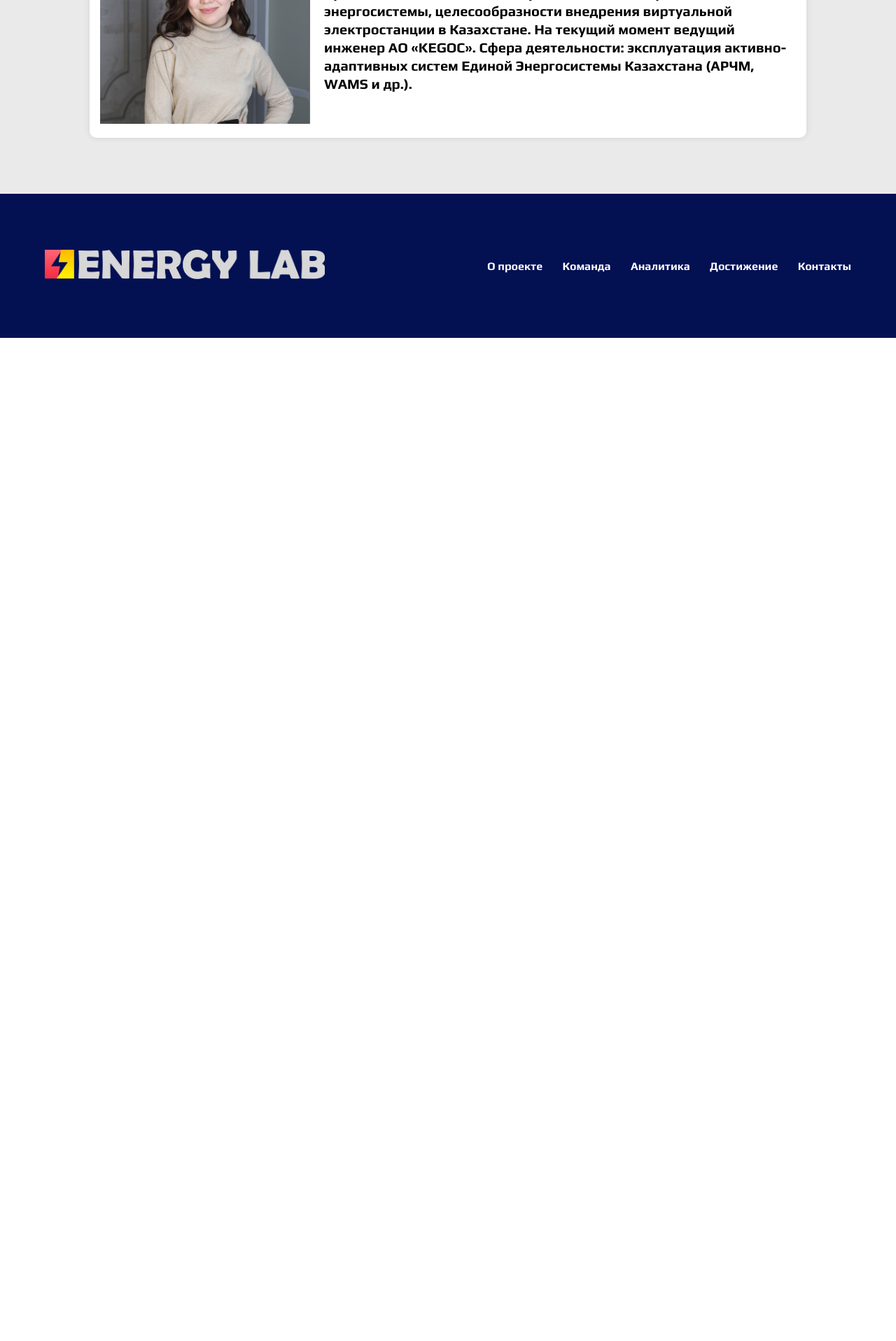
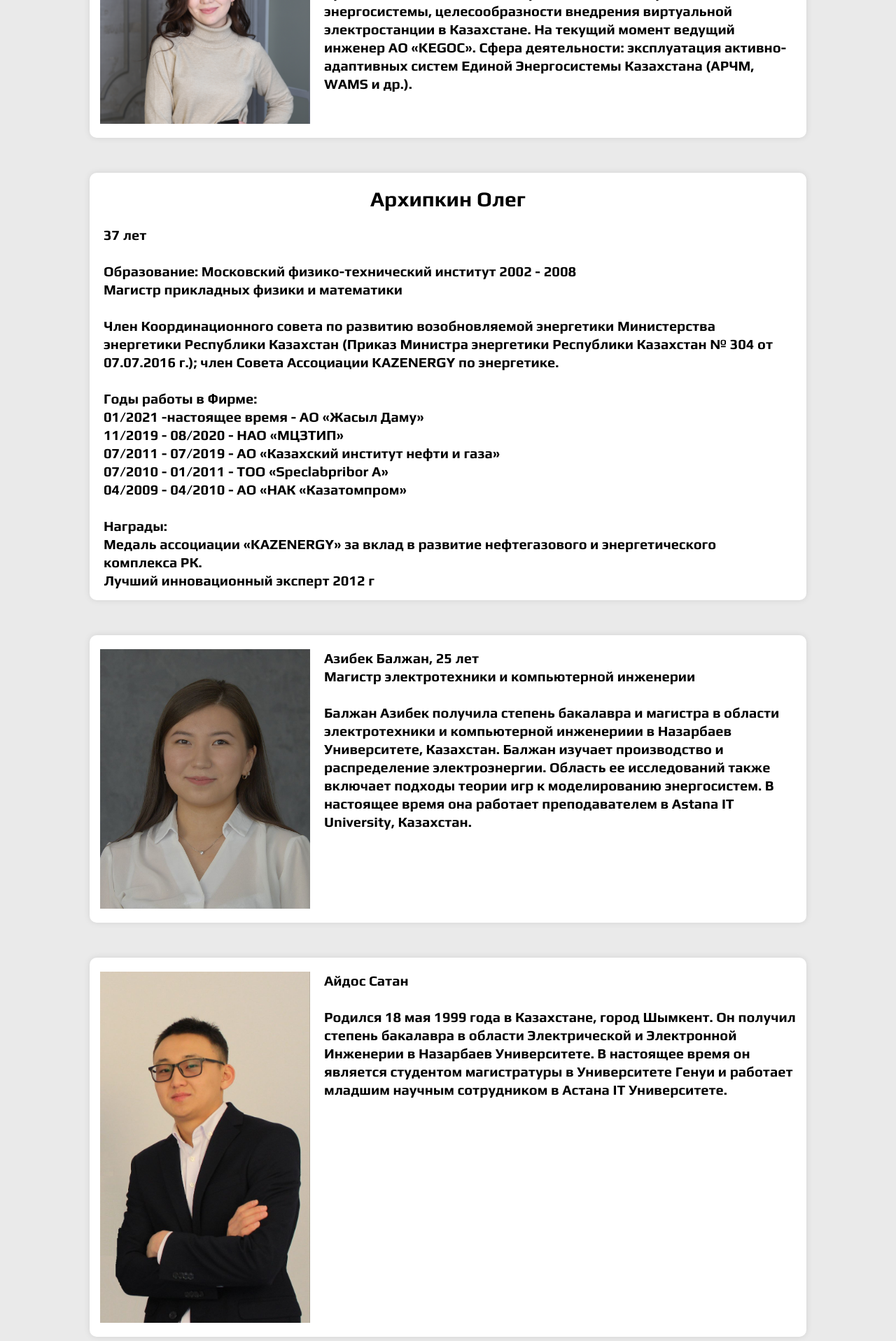
Before and after one commit to s-alex-s/EnergyLab, a Flask app: page /team in a window 1280 px wide. Shown: the part 1539-3456 px from the top of the page at 70% size. Before the commit the page ends 2022 px from the top, so only its background shows below. Run offline with Flask 2, Linux system fonts and the light colour scheme; parts of the project's set-up code (start-up, migrations or seed data) failed here and were passed over.

Commit message:
add team members in "team" page

```diff
--- a/templates/team.html
+++ b/templates/team.html
@@ -58,4 +58,25 @@
                 эксплуатация активно-адаптивных систем Единой Энергосистемы Казахстана (АРЧМ, WAMS и др.).') }}</div>
         </div>
     </div>
+
+    <div class="container" style="margin-top: 50px">
+        <div class="white-box padding">
+            <h2 style="text-align: center">{{ _('Архипкин Олег') }}</h2>
+            <div>{{ _('37 лет<br><br>Образование: Московский физико-технический институт 2002 - 2008<br>Магистр прикладных физики и математики<br><br>Член Координационного совета по развитию возобновляемой энергетики Министерства энергетики Республики Казахстан (Приказ Министра энергетики Республики Казахстан № 304 от 07.07.2016 г.); член Совета Ассоциации KAZENERGY по энергетике.<br><br>Годы работы в Фирме:<br>01/2021 -настоящее время - АО «Жасыл Даму»<br>11/2019 - 08/2020 - НАО «МЦЗТИП»<br>07/2011 - 07/2019 - АО «Казахский институт нефти и газа»<br>07/2010 - 01/2011 - ТОО «Speclabpribor A»<br>04/2009 - 04/2010 - АО «НАК «Казатомпром»<br><br>Награды:<br>Медаль ассоциации «KAZENERGY» за вклад в развитие нефтегазового и энергетического комплекса РК.<br>Лучший инновационный эксперт 2012 г') }}</div>
+        </div>
+    </div>
+
+    <div class="container" style="margin-top: 50px">
+        <div class="white-box flex">
+            <img src="/static/img/team/Balzhan.jpg" alt="">
+            <div>{{ _('Азибек Балжан, 25 лет<br>Магистр электротехники и компьютерной инженерии<br><br>Балжан Азибек получила степень бакалавра и магистра в области электротехники и компьютерной инженериии в Назарбаев Университете, Казахстан. Балжан изучает производство и распределение электроэнергии. Область ее исследований также включает подходы теории игр к моделированию энергосистем. В настоящее время она работает преподавателем в Astana IT University, Казахстан.') }}</div>
+        </div>
+    </div>
+
+    <div class="container" style="margin-top: 50px">
+        <div class="white-box flex">
+            <img src="/static/img/team/Aidos.jpg" alt="">
+            <div>{{ _('Айдос Сатан<br><br>Родился 18 мая 1999 года в Казахстане, город Шымкент. Он получил степень бакалавра в области Электрической и Электронной Инженерии в Назарбаев Университете. В настоящее время он является студентом магистратуры в Университете Генуи и работает младшим научным сотрудником в Aстана IT Университете.') }}</div>
+        </div>
+    </div>
 {% endblock %}
```
Also changed, not shown: static/img/team/Aidos.jpg (added), static/img/team/Balzhan.jpg (added), translations/en/LC_MESSAGES/messages.po, translations/kk/LC_MESSAGES/messages.po, translations/ru/LC_MESSAGES/messages.po, 2 other files.
